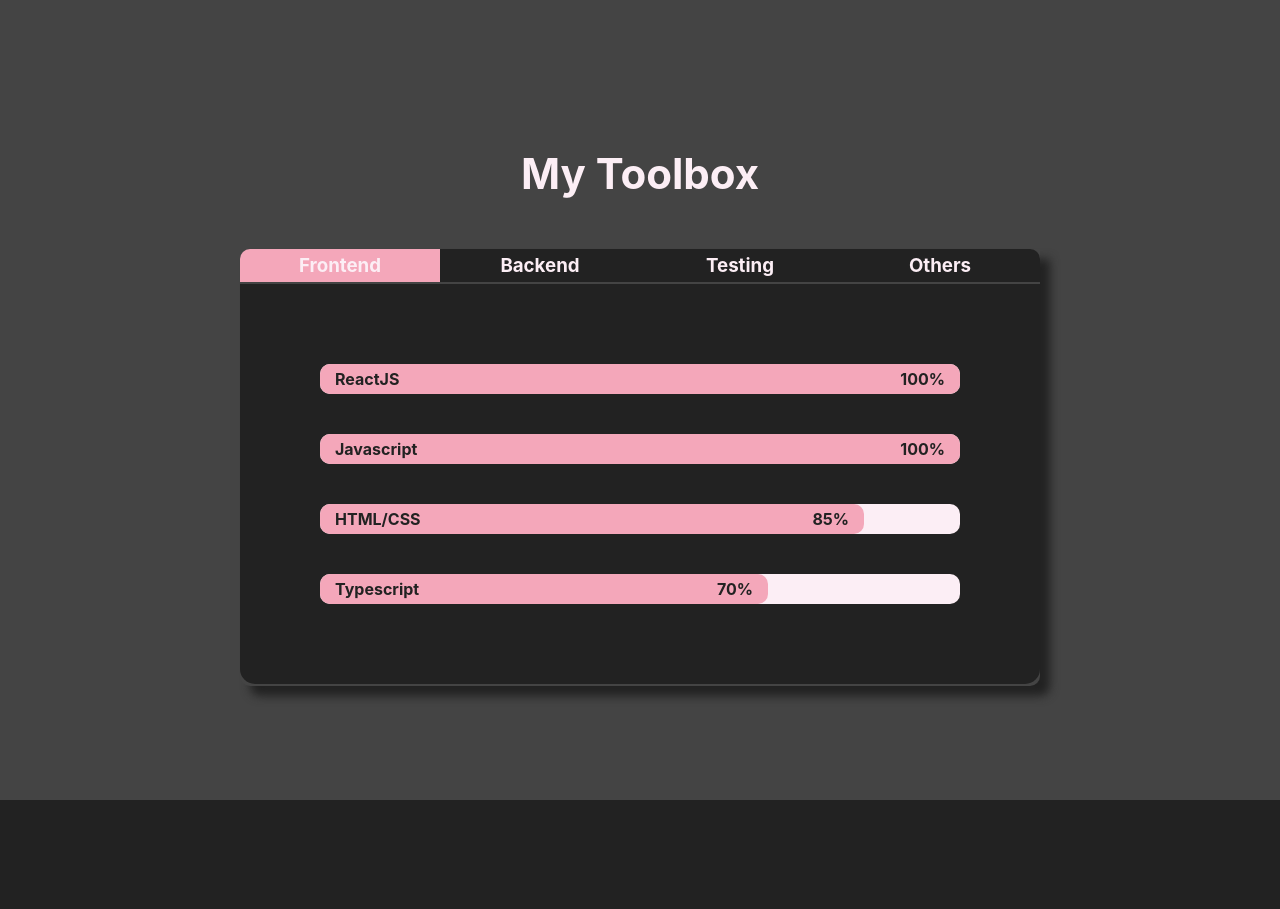
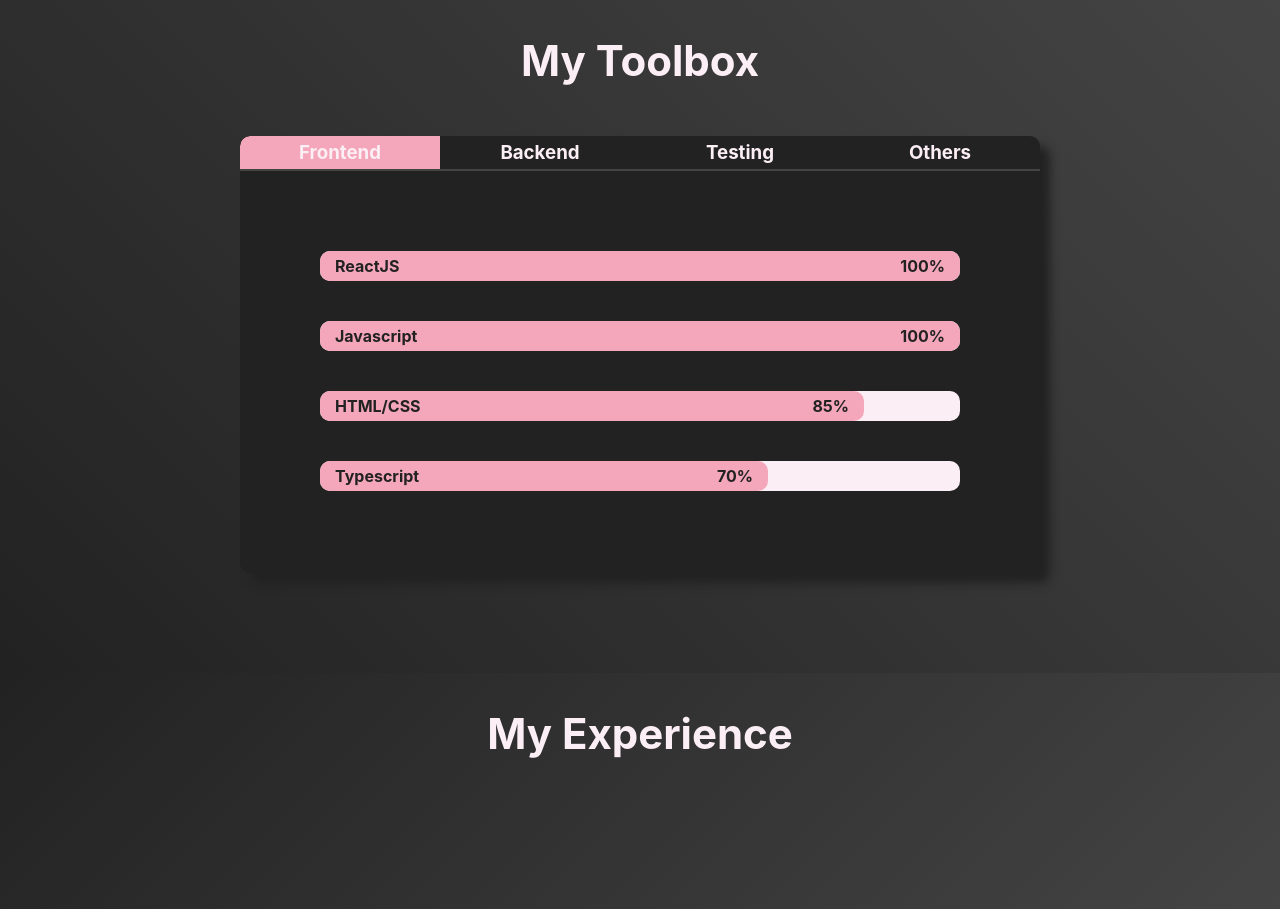
Before and after one commit to WuIFan/WuIFan.github.io, a React app: page / in a window 1280 px wide. Shown: the part 800-1709 px from the top of the page. Before the commit the page ends 1600 px from the top, so only its background shows below. Built offline with nearby package versions, Linux system fonts and the light colour scheme.

Commit message:
feat: refactor background

```diff
--- a/public/index.html
+++ b/public/index.html
@@ -7,7 +7,7 @@
     <meta name="theme-color" content="#000000" />
     <meta
       name="description"
-      content="Web site created using create-react-app"
+      content="a Frontend Engineer, dedicated to work, learning, and living"
     />
     <link rel="apple-touch-icon" href="%PUBLIC_URL%/logo192.png" />
     <!--
@@ -24,20 +24,10 @@
       work correctly both with client-side routing and a non-root public URL.
       Learn how to configure a non-root public URL by running `npm run build`.
     -->
-    <title>React App</title>
+    <title>Hi, this is Ivan</title>
   </head>
   <body>
     <noscript>You need to enable JavaScript to run this app.</noscript>
     <div id="root"></div>
-    <!--
-      This HTML file is a template.
-      If you open it directly in the browser, you will see an empty page.
-
-      You can add webfonts, meta tags, or analytics to this file.
-      The build step will place the bundled scripts into the <body> tag.
-
-      To begin the development, run `npm start` or `yarn start`.
-      To create a production bundle, use `npm run build` or `yarn build`.
-    -->
   </body>
 </html>
--- a/src/pages/home/index.css
+++ b/src/pages/home/index.css
@@ -1,20 +1,26 @@
 section {
+  display: flex;
 }
 
 section:nth-child(odd) {
-  background-color: var(--main-bg-color);
+  background-image: linear-gradient(
+    135deg,
+    var(--main-bg-color),
+    var(--secondary-bg-color)
+  );
 }
 
 section:nth-child(even) {
-  background-color: var(--secondary-bg-color);
+  background-image: linear-gradient(
+    45deg,
+    var(--main-bg-color),
+    var(--secondary-bg-color)
+  );
 }
 
-.iw-home-section-toolbox {
-  min-height: 800px;
-  display: flex;
-  justify-content: center;
-  align-items: center;
-  flex-direction: column;
+.iw-home-section-title {
+  font-size: 42px;
+  margin-bottom: 50px;
 }
 
 .iw-home-introduce--container {
@@ -22,7 +28,8 @@
   flex-direction: row;
   align-items: center;
   justify-content: center;
-  height: 100vh;
+  min-height: 100vh;
+  padding: 0 50px;
 }
 
 .iw-home-introduce--text {
@@ -39,6 +46,14 @@
 .iw-home-introduce--image img {
   width: 100%;
   border-radius: 35px;
+}
+
+.iw-home-section-toolbox {
+  padding-bottom: 100px;
+  display: flex;
+  justify-content: center;
+  align-items: center;
+  flex-direction: column;
 }
 
 .iw-home-toolbox--container {
@@ -61,7 +76,6 @@
   cursor: pointer;
   width: 100%;
   text-align: center;
-  background-color: var(--main-bg-color);
   margin: 0;
   padding: 5px;
   border-bottom: 2px solid var(--secondary-bg-color);
@@ -81,9 +95,11 @@
   transform: rotate3d(0, 1, 0.1, 0deg);
   transition: transform 1s cubic-bezier(0.7, 2, 1, 0.9);
   transform-style: preserve-3d;
-  border-radius: 0 0 10px 10px;
+  border-radius: 10px;
   box-sizing: border-box;
   border-top: 0;
+  overflow: hidden;
+  background-color: var(--main-bg-color);
   box-shadow: 10px 10px 10px var(--main-bg-color);
 }
 
@@ -101,12 +117,10 @@
 
 .iw-home-toolbox-card--bar-container {
   height: 400px;
-  background-color: var(--main-bg-color);
   display: flex;
   flex-direction: column;
   justify-content: center;
   align-items: center;
-  border-radius: 0 0 15px 15px;
 }
 
 .iw-home-toolbox-card--bar {
@@ -129,3 +143,12 @@
   padding: 0 15px;
   box-sizing: border-box;
 }
+
+.iw-home-section-experience {
+  padding-bottom: 100px;
+  display: flex;
+  justify-content: center;
+  align-items: center;
+  flex-direction: column;
+  width: 100%;
+}
--- a/src/pages/home/index.jsx
+++ b/src/pages/home/index.jsx
@@ -6,7 +6,6 @@
 import _map from 'lodash/map';
 
 export default function Home() {
-  console.log('#', configs.introduce);
   const [isBackCard, setIsBackCard] = useState(false);
   const [activeCategory, setActiveCategory] = useState(
     configs.toolbox.categories[0]
@@ -18,7 +17,7 @@
   };
 
   return (
-    <div>
+    <>
       <section>
         <div className="iw-home-introduce--container">
           <div className="iw-home-introduce--text">
@@ -33,7 +32,7 @@
         </div>
       </section>
       <section className="iw-home-section-toolbox">
-        <h2 style={{fontSize: '42px', marginBottom: '50px'}}>My Toolbox</h2>
+        <h2 className="iw-home-section-title">My Toolbox</h2>
         <div className="iw-home-toolbox--container">
           <div
             className={classNames('iw-home-toolbox-card', {
@@ -77,6 +76,11 @@
           </div>
         </div>
       </section>
-    </div>
+      <section>
+        <div className="iw-home-section-experience">
+          <h2 className="iw-home-section-title">My Experience</h2>
+        </div>
+      </section>
+    </>
   );
 }
```
